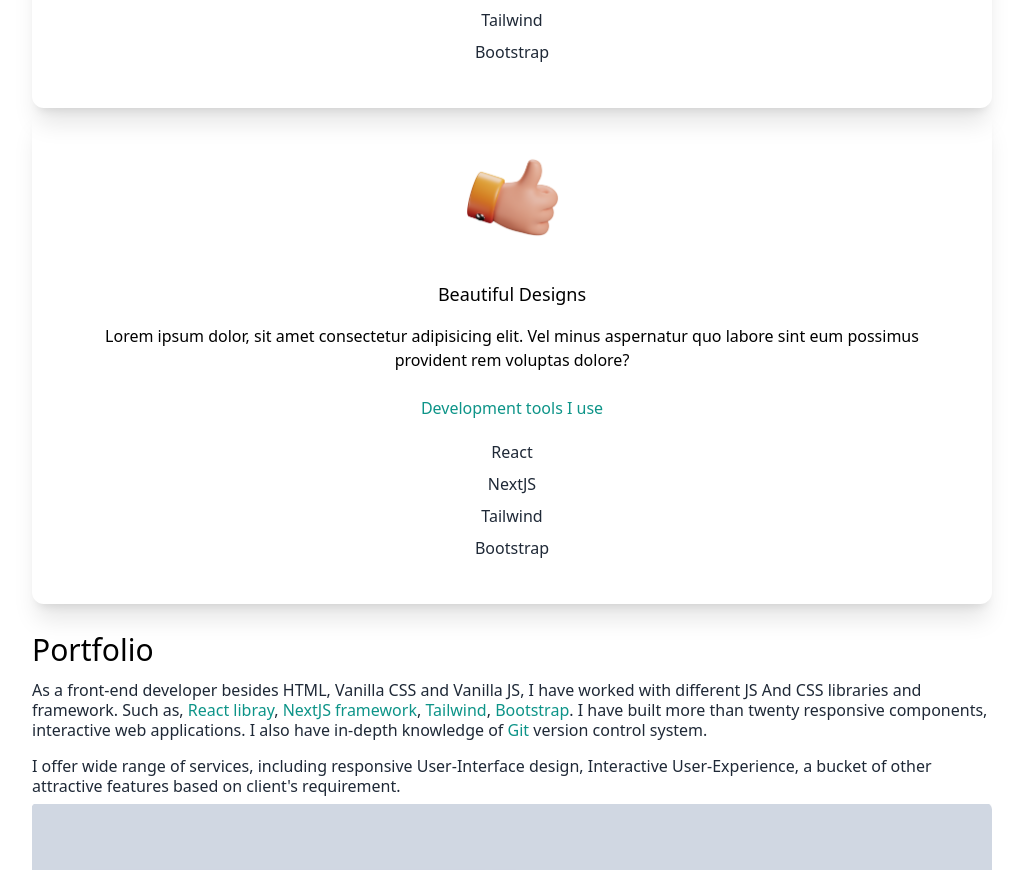
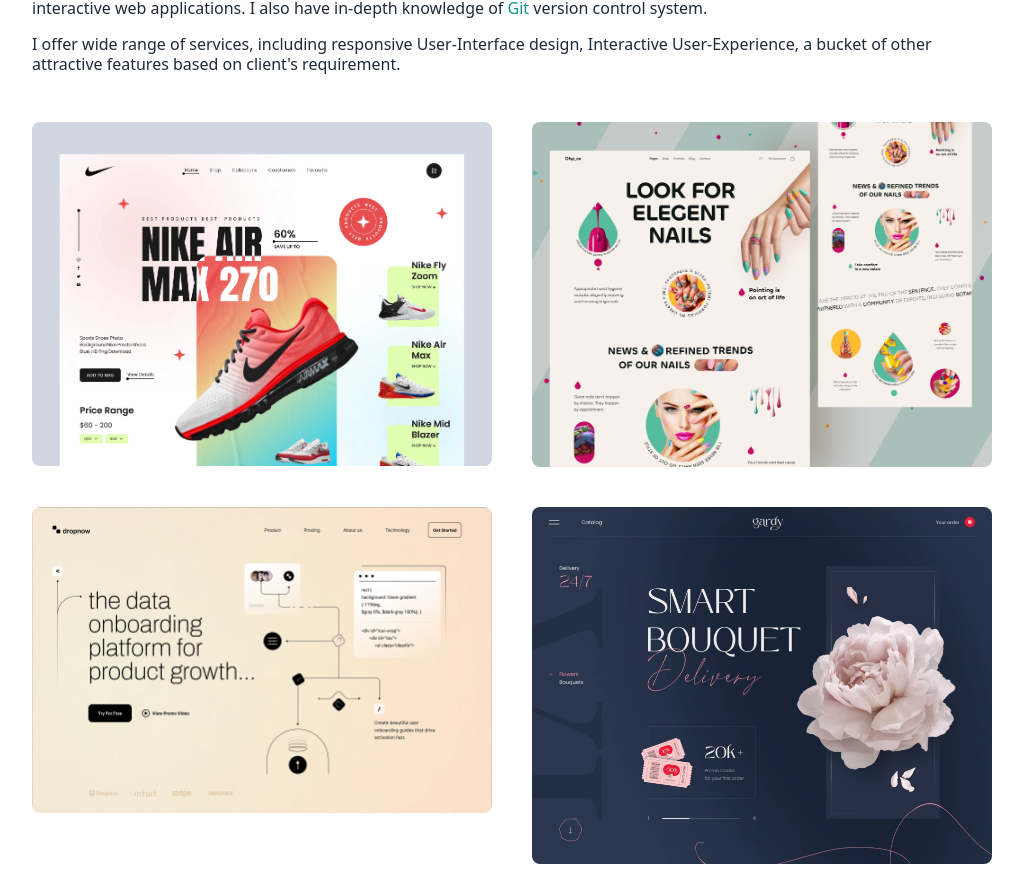
Before and after one commit to sunandasamanta/portfolio-react-tailwind, a Next.js app: page / in a window 1280 px wide. Shown: the part 1880-2750 px from the top of the page, without its empty margins (128-1151 px from the left). Built offline with nearby package versions, Linux system fonts and the light colour scheme.

Commit message:
primarily finished, dark mode to be implemented.

```diff
--- a/pages/index.js
+++ b/pages/index.js
@@ -14,38 +14,44 @@
 import web5 from '../public/web5.png';
 import web6 from '../public/web6.png';
 // import Quotes from '@/components/Quotes';
+import { useState } from 'react';
 
 export default function Home() {
 
+  const [darkMode, setDarkMode] = useState(false);
+
   return (
-    <>
+    <div className={darkMode ? "dark" : ""}>
       <Head>
         <title>Next Portfolio</title>
         <meta name="description" content="Generated by create next app" />
         <meta name="viewport" content="width=device-width, initial-scale=1" />
         <link rel="icon" href="/favicon.ico" />
       </Head>
-      <main className='bg-white px-10 md:px-20 lg:px-40'>
+      <main className='bg-white px-10 md:px-20 lg:px-40 dark:bg-gray-700'>
         <section className='min-h-screen'>
-          <nav className='py-10 mb-12 flex justify-between'>
+          <nav className='py-10 mb-6 flex justify-between'>
             <h1 className='text-xl font-burtons'>Bakshi_Codes</h1>
             <ul className='flex items-center'>
               <li>
-                <BsFillMoonStarsFill className='cursor-pointer text-2xl' />
+                <BsFillMoonStarsFill onClick={() => setDarkMode(!darkMode)} className='cursor-pointer text-2xl' />
               </li>
               <li>
                 <a className='bg-gradient-to-r from-cyan-500 to-teal-500 text-white px-4 py-2 rounded-md ml-8' href="" target="_blank">Resume</a>
               </li>
             </ul>
           </nav>
-          <div className='relative mt-12 flex mx-auto bg-gradient-to-b from-teal-500 rounded-full w-80 h-80 overflow-hidden'>
-            <Image src={bakshi} alt="bakshi" className='object-cover' priority/>
+
+          <div className='text-center p-10 max-w-xl mx-auto'>
+            <div className='relative lg:mb-10 flex mx-auto bg-gradient-to-b from-teal-500 rounded-full w-[85%] h-[85%]  overflow-hidden'>
+              <Image src={bakshi} alt="bakshi" className='object-cover' priority />
             </div>
-          <div className='text-center p-10'>
             {/* tracking-wider */}
             <h2 className='text-5xl py-3 text-teal-500 font-medium md:text-6xl'>Hi, I&#39;m Bakshi.</h2>
             <h3 className='text-2xl md:text-3xl'>Freelance Front-End Developer!</h3>
-            <p className='text-md py-5 leading-5 text-gray-800 md:text-xl'>Whether it&#39;s a business or personal, a portfolio is a must in today&#39;s world.</p>
+            <p className='text-md py-5 leading-5 text-gray-800 md:text-xl'>
+              CS engineering student and freelance frontend developer, creating visually appealing, responsive and user-friendly websites.
+            </p>
             <p className='text-xl'><Link className='text-teal-500 font-bold hover:text-teal-800' href="mailto:samantasunanda724@gmail.com">Hire me</Link> today!</p>
           </div>
           <div className='text-5xl flex gap-16 justify-center text-gray-600'>
@@ -53,7 +59,7 @@
               <AiFillGithub className='hover:text-black' />
             </Link>
             <Link href="https://www.instagram.com/bakshi_codes/">
-              <AiFillInstagram className='hover:text-black' />
+              <AiFillInstagram className='hover:text-pink-600' />
             </Link>
             <Link href="https://www.linkedin.com/in/sunanda-samanta-047ba519b/">
               <AiFillLinkedin className='hover:text-[#0A66C2]' />
@@ -71,6 +77,7 @@
               I offer wide range of services, including responsive User-Interface design, Interactive User-Experience, a bucket of other attractive features based on client&#39;s requirement.
             </p>
           </div>
+          <div className="lg:flex gap-10">
             <div className="text-center shadow-xl p-10 rounded-xl">
               <Image className='inline' src={design} width={100} height={100} alt="design" />
               <h3 className='text-lg font-medium pt-8 pb-2'>Beautiful Designs</h3>
@@ -101,6 +108,7 @@
               <p className='text-gray-800 py-1'>Tailwind</p>
               <p className='text-gray-800 py-1'>Bootstrap</p>
             </div>
+          </div>
         </section>
         <section className="">
           <div className="">
@@ -112,26 +120,68 @@
               I offer wide range of services, including responsive User-Interface design, Interactive User-Experience, a bucket of other attractive features based on client&#39;s requirement.
             </p>
           </div>
-          <div>
-            <Image src={web1} alt="web1"/>
+          <div className="flex flex-col gap-10 py-10 lg:flex-row lg:flex-wrap">
+            <div className='basis-1/3 flex-1'>
+              <Image
+              src={web1}
+              alt="web1"
+              className='rounded-lg object-cover'
+              width={"100%"}
+              height={"100%"}
+              />
             </div>
-          <div>
-            <Image src={web2} alt="web2"/>
+            <div className='basis-1/3 flex-1'>
+              <Image
+              src={web2}
+              alt="web2"
+              className='rounded-lg object-cover'
+              width={"100%"}
+              height={"100%"}
+
+              />
             </div>
-          <div>
-            <Image src={web3} alt="web1"/>
+            <div className='basis-1/3 flex-1'>
+              <Image
+              src={web3}
+              alt="web1"
+              className='rounded-lg object-cover'
+              width={"100%"}
+              height={"100%"}
+
+              />
             </div>
-          <div>
-            <Image src={web4} alt="web1"/>
+            <div className='basis-1/3 flex-1'>
+              <Image
+              src={web4}
+              alt="web1"
+              className='rounded-lg object-cover'
+              width={"100%"}
+              height={"100%"}
+
+              />
             </div>
-          <div>
-            <Image src={web5} alt="web1"/>
+            <div className='basis-1/3 flex-1'>
+              <Image
+              src={web5}
+              alt="web1"
+              className='rounded-lg object-cover'
+              width={"100%"}
+              height={"100%"}
+
+              />
             </div>
-          <div>
-            <Image src={web6} alt="web1"/>
+            <div className='basis-1/3 flex-1'>
+              <Image
+              src={web6}
+              alt="web1"
+              className='rounded-lg object-cover'
+              width={"100%"}
+              height={"100%"}
+              />
+            </div>
           </div>
         </section>
       </main>
-    </>
+    </div>
   )
 }
```
Lines whose indentation alone changed are shown as unchanged.
